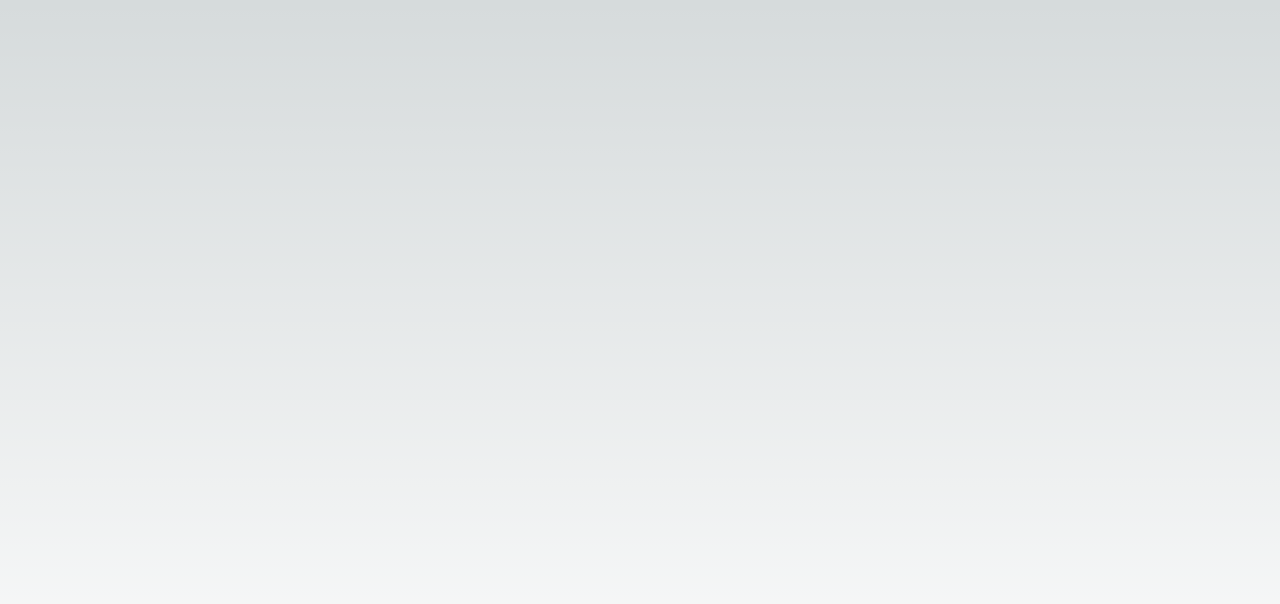
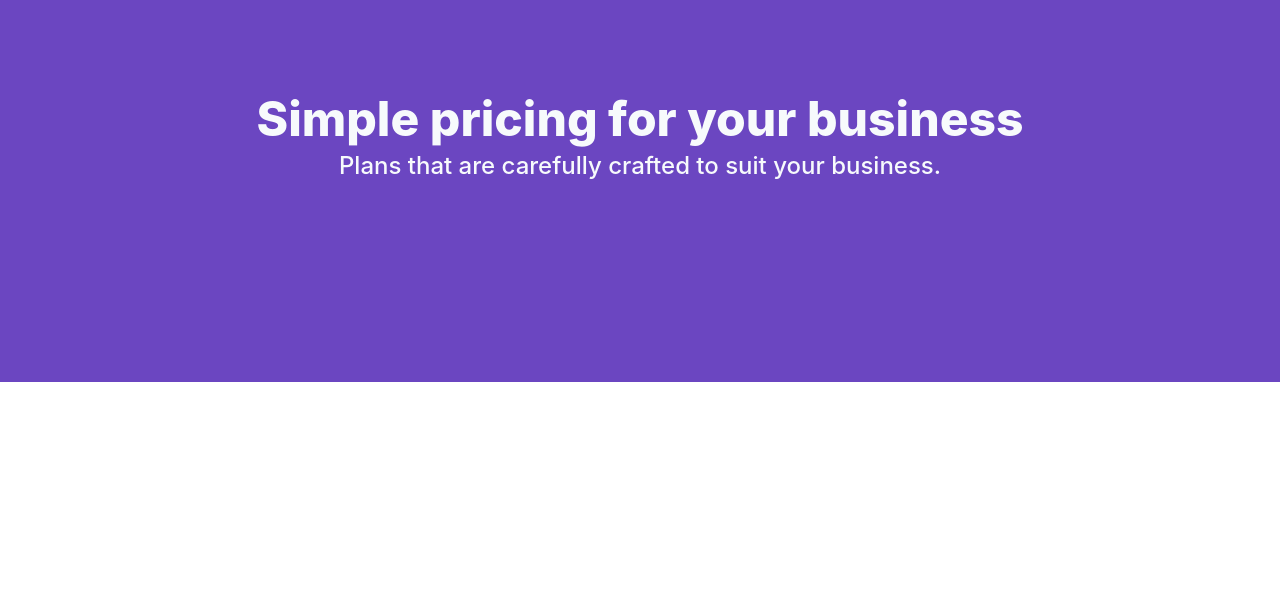
Before and after one commit to ShahzaibSE/pricing-ui-next-chakra-app, a Next.js app: page / in a window 1280 px wide. Shown: the top 604 px of the page. Built offline with nearby package versions, Linux system fonts and the light colour scheme.

Commit message:
FEAT: Designing header section of pricing UI

```diff
--- a/app/layout.tsx
+++ b/app/layout.tsx
@@ -1,9 +1,10 @@
-import './globals.css'
+import "./globals.css";
+import ChakraWrapper from "@/components/chakra";
 
 export default function RootLayout({
   children,
 }: {
-  children: React.ReactNode
+  children: React.ReactNode;
 }) {
   return (
     <html lang="en">
@@ -12,7 +13,10 @@ export default function RootLayout({
         head.tsx. Find out more at https://beta.nextjs.org/docs/api-reference/file-conventions/head
       */}
       <head />
-      <body>{children}</body>
+
+      <body>
+        <ChakraWrapper>{children}</ChakraWrapper>
+      </body>
     </html>
-  )
+  );
 }
--- a/app/page.tsx
+++ b/app/page.tsx
@@ -1,10 +1,24 @@
+"use client";
+
 import Image from "next/image";
 import { Inter } from "@next/font/google";
 import styles from "./page.module.css";
-import { Grid, GridItem } from "@chakra-ui/react";
+import {
+  Grid,
+  GridItem,
+  Flex,
+  Spacer,
+  SimpleGrid,
+  Box,
+  Center,
+} from "@chakra-ui/react";
+// Components.
+import Header from "../components/Header";
 
 // const inter = Inter({ subsets: ["latin"] });
 
 export default function Home() {
-  return <main className={styles.main}></main>;
+  return (
+        <Header />
+  );
 }
--- /dev/null
+++ b/components/Header.tsx
@@ -0,0 +1,21 @@
+"use client";
+
+import { Box, Heading, Text } from "@chakra-ui/react";
+
+export default function Header() {
+  return (
+    <Box bg="#6B46C1" color="#F7FAFC" pt="90px" pb="198px">
+      <Heading
+        textAlign="center"
+        fontWeight="800"
+        fontSize="48px"
+        color="#F7FAFC"
+      >
+        Simple pricing for your business
+      </Heading>
+      <Text textAlign="center" fontWeight="500" fontSize="24px" color="#F7FAFC">
+        Plans that are carefully crafted to suit your business.
+      </Text>
+    </Box>
+  );
+}
--- /dev/null
+++ b/components/chakra.tsx
@@ -0,0 +1,12 @@
+"use client";
+
+import React from "react";
+import { ChakraProvider } from "@chakra-ui/react";
+
+export default function ChakraWrapper({
+  children,
+}: {
+  children: React.ReactNode;
+}) {
+  return <ChakraProvider>{children}</ChakraProvider>;
+}
```
